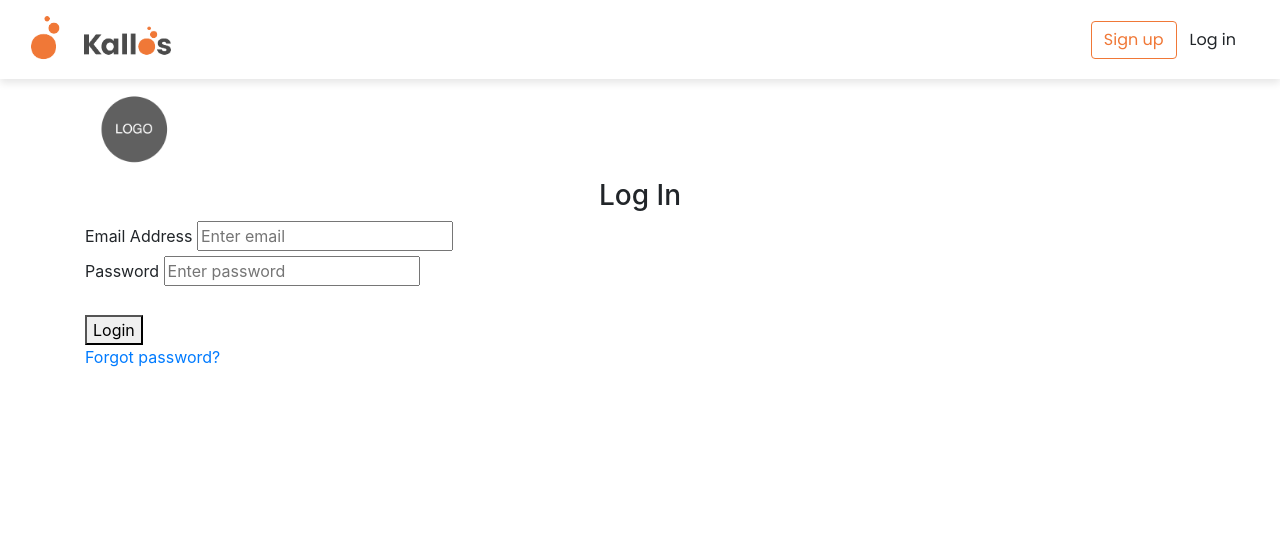
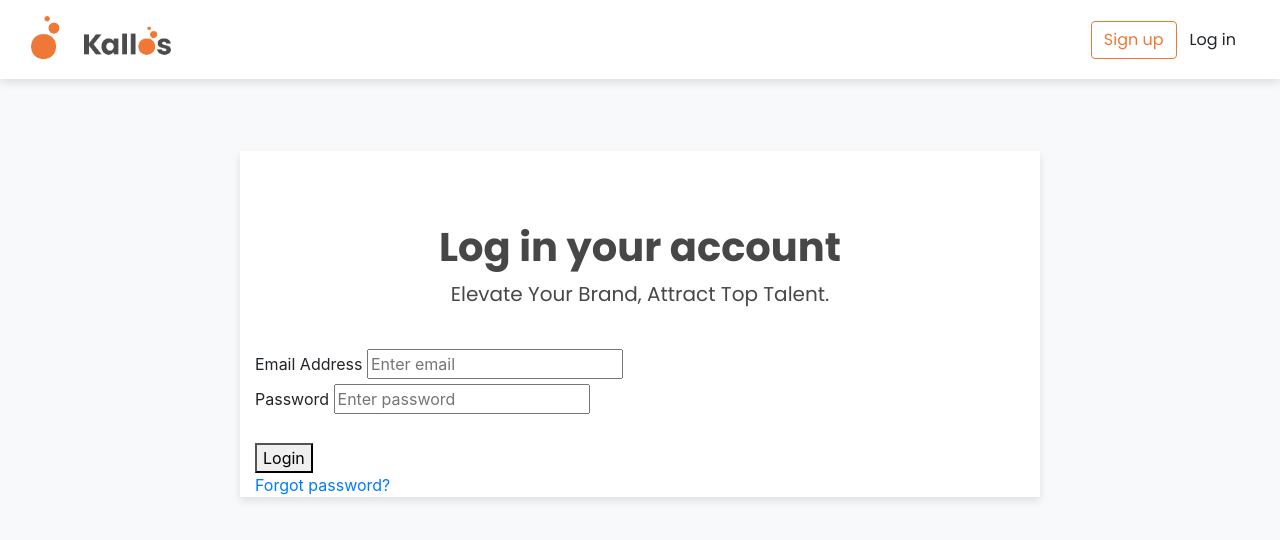
Before and after one commit to culfri09/Kallos, a Flask app: page /login in a window 1280 px wide. Shown: the top 540 px of the page. Run offline with Flask 3, Linux system fonts and the light colour scheme.

Commit message:
continue with login page

```diff
--- a/website/template/flash.html
+++ b/website/template/flash.html
@@ -9,7 +9,7 @@
     <link rel="stylesheet" href="https://fonts.googleapis.com/css2?family=Poppins:wght@400;700&display=swap">
     <link rel="icon" href="{{ url_for('static', filename='favicon.ico') }}">
 </head>
-<body>
+<body class="bg-light">
     <nav class="navbar navbar-expand-lg custom-navbar">
         <div class="container-fluid">
             <a class="navbar-brand" href="index.html">
--- a/website/template/login.html
+++ b/website/template/login.html
@@ -3,9 +3,21 @@
 
 {% block content %}
 <!-- Main content -->
-<a href="/hero"><img src="{{ url_for('static', filename='images/Logo_Placeholder.png') }}" alt="Logo_Placeholder" width="100" height="100"></a>
 <form method="POST">
-    <h3 align="center">Log In</h3>
+    <br>
+    <br>
+    <br>
+    <div class="container custom-navbar" style="max-width: 800px;">
+        <br>
+        <main>
+            <form class="needs-validation custom-form" novalidate="">
+                <div class="text-center">
+                    <br>
+                    <br>
+                    <h2 class="title" style="font-size: 40px;">Log in your account</h2>
+                    <p class="subtitle" style="font-size: 20px; text-align: center;">Elevate Your Brand, Attract Top Talent.</p>
+                    <br>
+                </div>
     <div>
         <label for="email">Email Address</label>
         <input type="email" id="email" name="email" placeholder="Enter email" value="{{ form_data.email }}">
```
